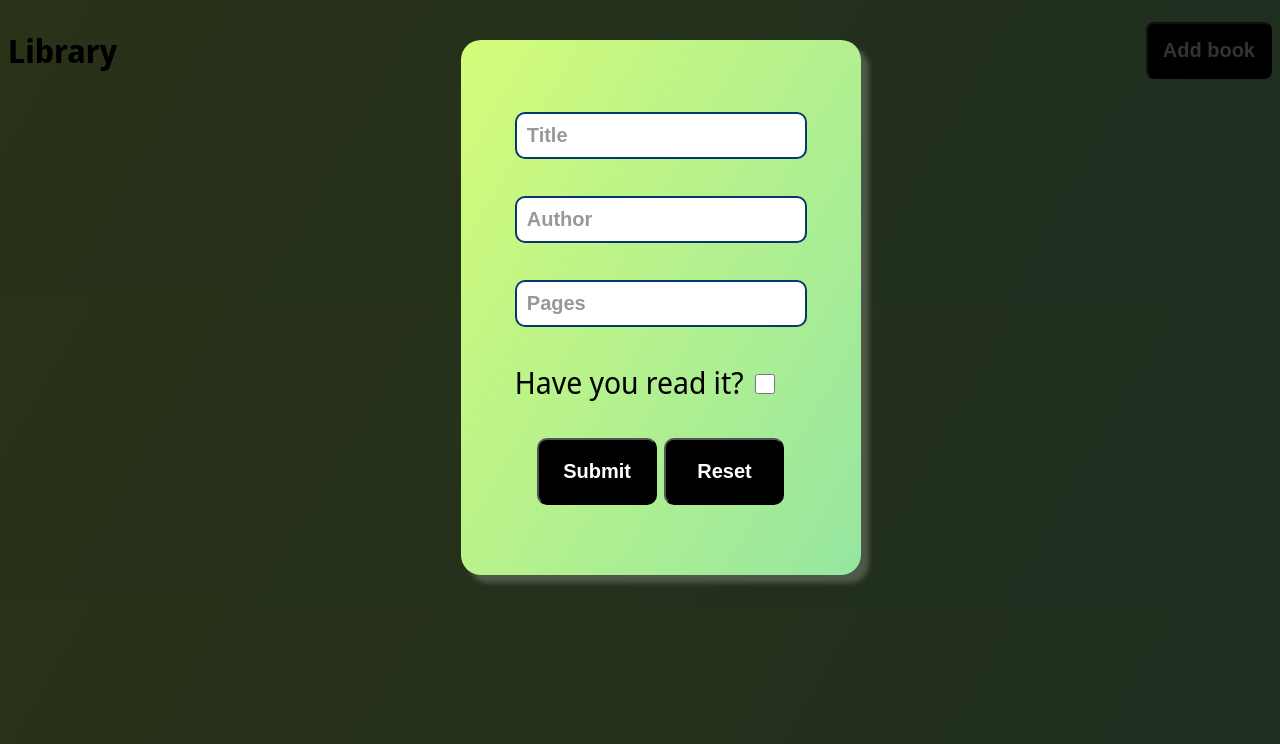
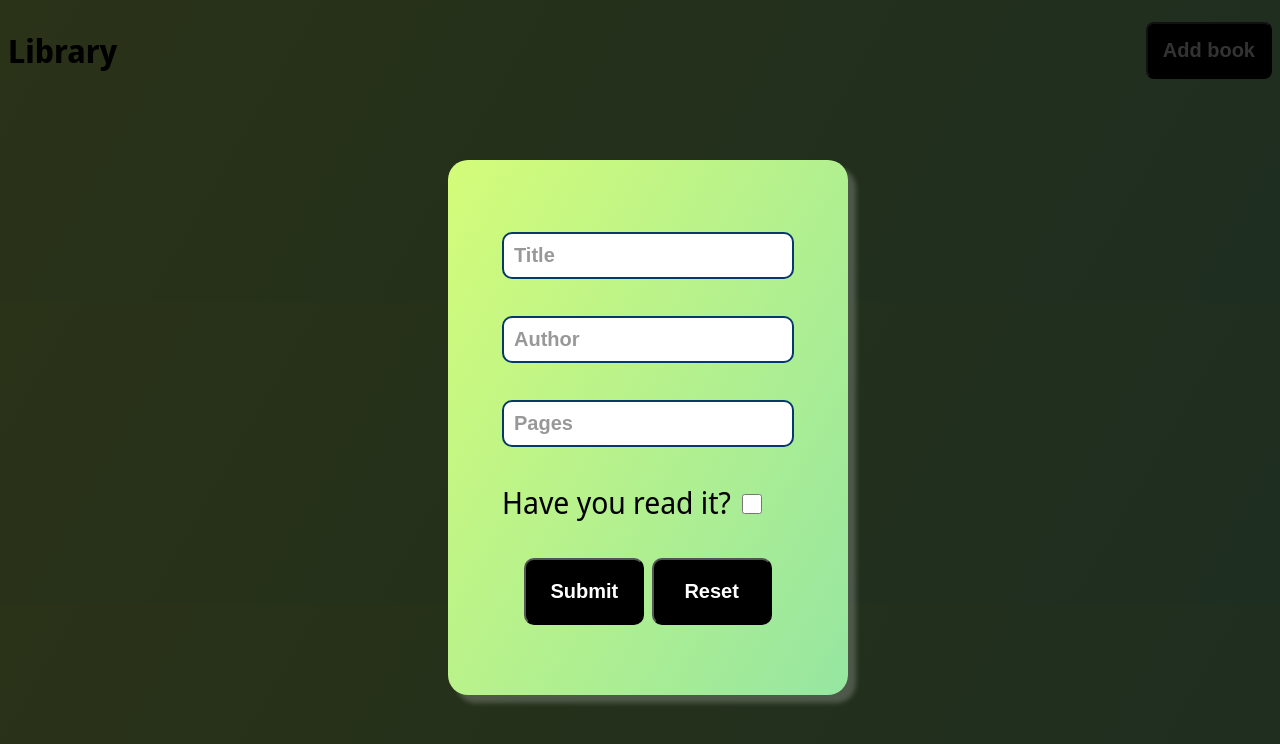
Before and after one commit to r-4v/Library, a plain HTML site: page index.html in a window 1280 px wide. Both pictures are taken after a click on the button "Add book". Drawn offline with Linux system fonts and the light colour scheme.

Commit message:
small visual tweaks

```diff
--- a/styles.css
+++ b/styles.css
@@ -23,8 +23,9 @@ body{
 .modal{
     display:none;
     position: absolute;
-    top:5vh;
-    left:36vw;
+    top:20vh;
+    left:35vw;
+
     width:360px;
     padding:20px;
     z-index: 2;
```
